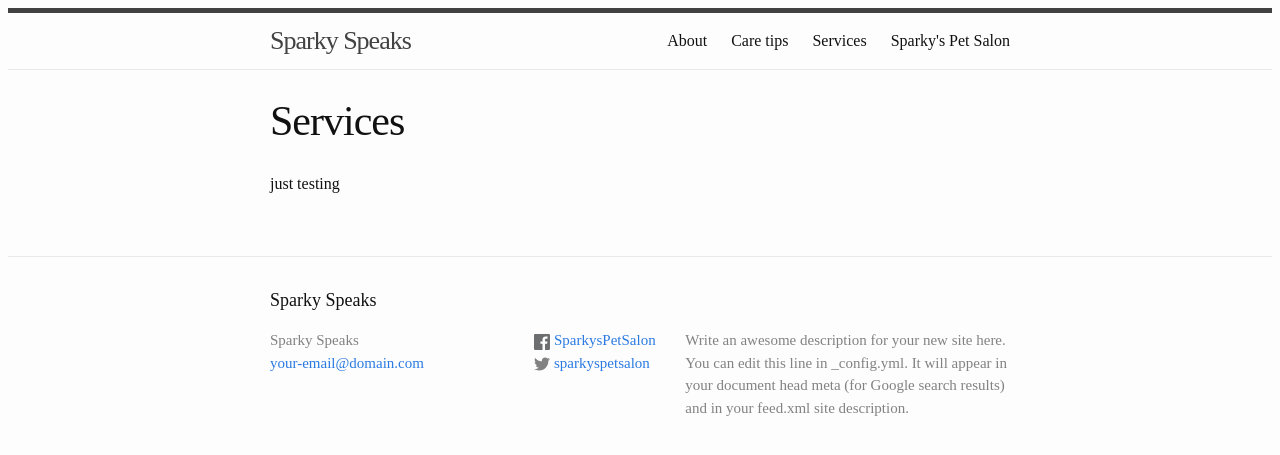
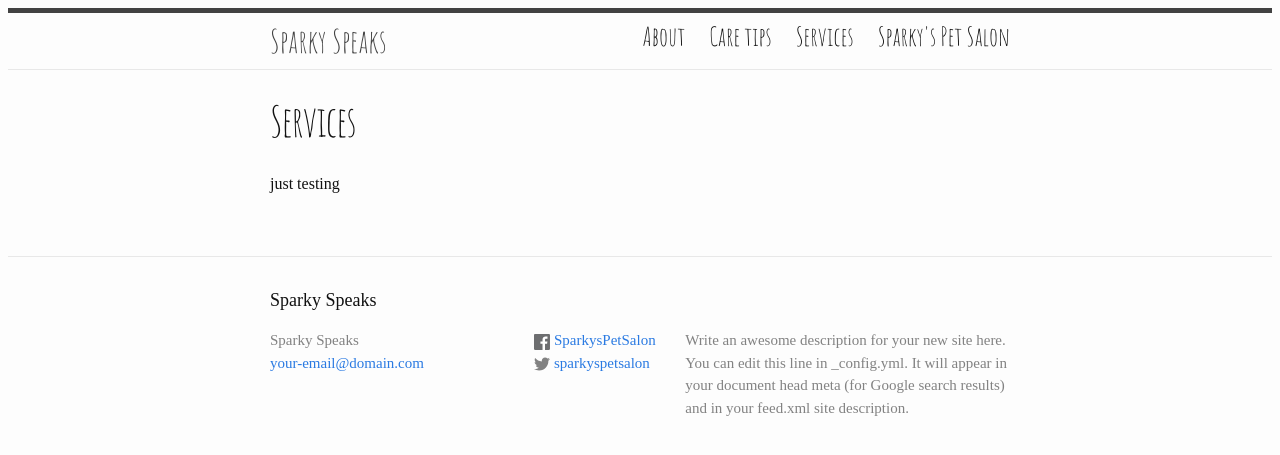
Before and after one commit to Leonardgrr/sparkyspeaks, a Jekyll site: the page built from services.md, in a window 1280 px wide. Shown: the top 455 px of the page. Built offline with Jekyll 4.4.1, drawn with Linux system fonts in a browser that asks for light colours; some web fonts are replaced.

Commit message:
Font styling
Getting started with CSS, made a new partial to handle all that jazz

```diff
--- a/_includes/head.html
+++ b/_includes/head.html
@@ -6,7 +6,7 @@
   <title>{% if page.title %}{{ page.title }}{% else %}{{ site.title }}{% endif %}</title>
   <meta name="description" content="{% if page.excerpt %}{{ page.excerpt | strip_html | strip_newlines | truncate: 160 }}{% else %}{{ site.description }}{% endif %}">
 
-  <link href='http://fonts.googleapis.com/css?family=Enriqueta:400,700' rel='stylesheet' type='text/css'>
+  <link href='http://fonts.googleapis.com/css?family=Enriqueta:400,700|Amatic+SC' rel='stylesheet' type='text/css'>
   <link rel="stylesheet" href="{{ "/css/main.css" | prepend: site.baseurl }}">
   <link rel="canonical" href="{{ page.url | replace:'index.html','' | prepend: site.baseurl | prepend: site.url }}">
   <link rel="alternate" type="application/rss+xml" title="{{ site.title }}" href="{{ "/feed.xml" | prepend: site.baseurl | prepend: site.url }}" />
--- /dev/null
+++ b/_sass/_mycss.scss
@@ -0,0 +1,16 @@
+//Fonts for Title and nav
+.site-title,{
+	font-size: 32px;
+	font-family: 'Amatic SC', cursive;
+	letter-spacing: normal;
+}
+
+.page-link{
+	font-size: 26px;
+	font-family: 'Amatic SC', cursive;
+}
+
+.post-title{
+	font-size: 42px;
+	font-family: 'Amatic SC', cursive;
+}
--- a/css/main.scss
+++ b/css/main.scss
@@ -29,6 +29,7 @@ $on-laptop:        800px;
 
 
 
+
 // Using media queries with like this:
 // @include media-query($on-palm) {
 //     .wrapper {
@@ -48,5 +49,6 @@ $on-laptop:        800px;
 @import
         "base",
         "layout",
-        "syntax-highlighting"
+        "syntax-highlighting",
+        "mycss"
 ;
```
